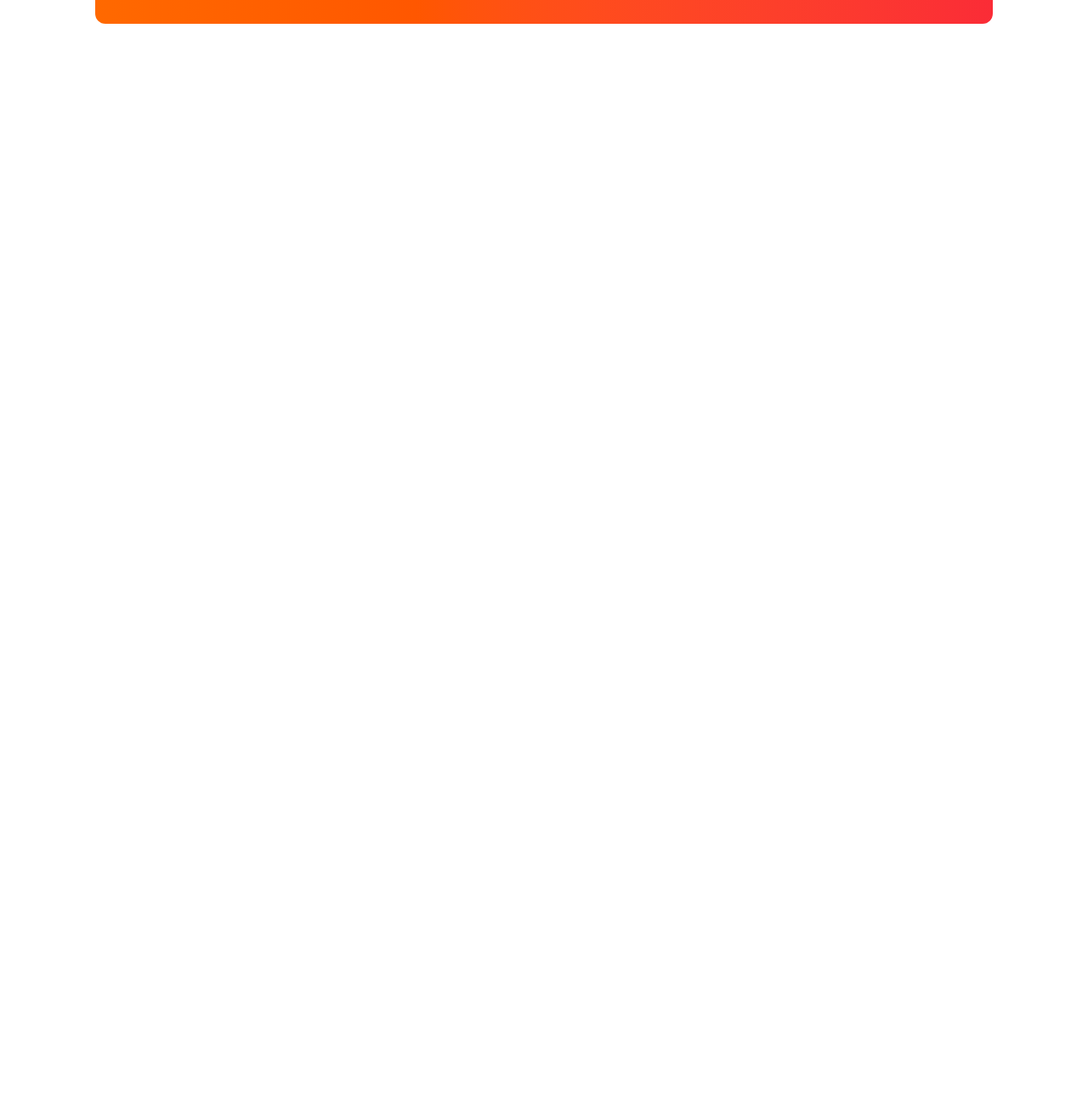
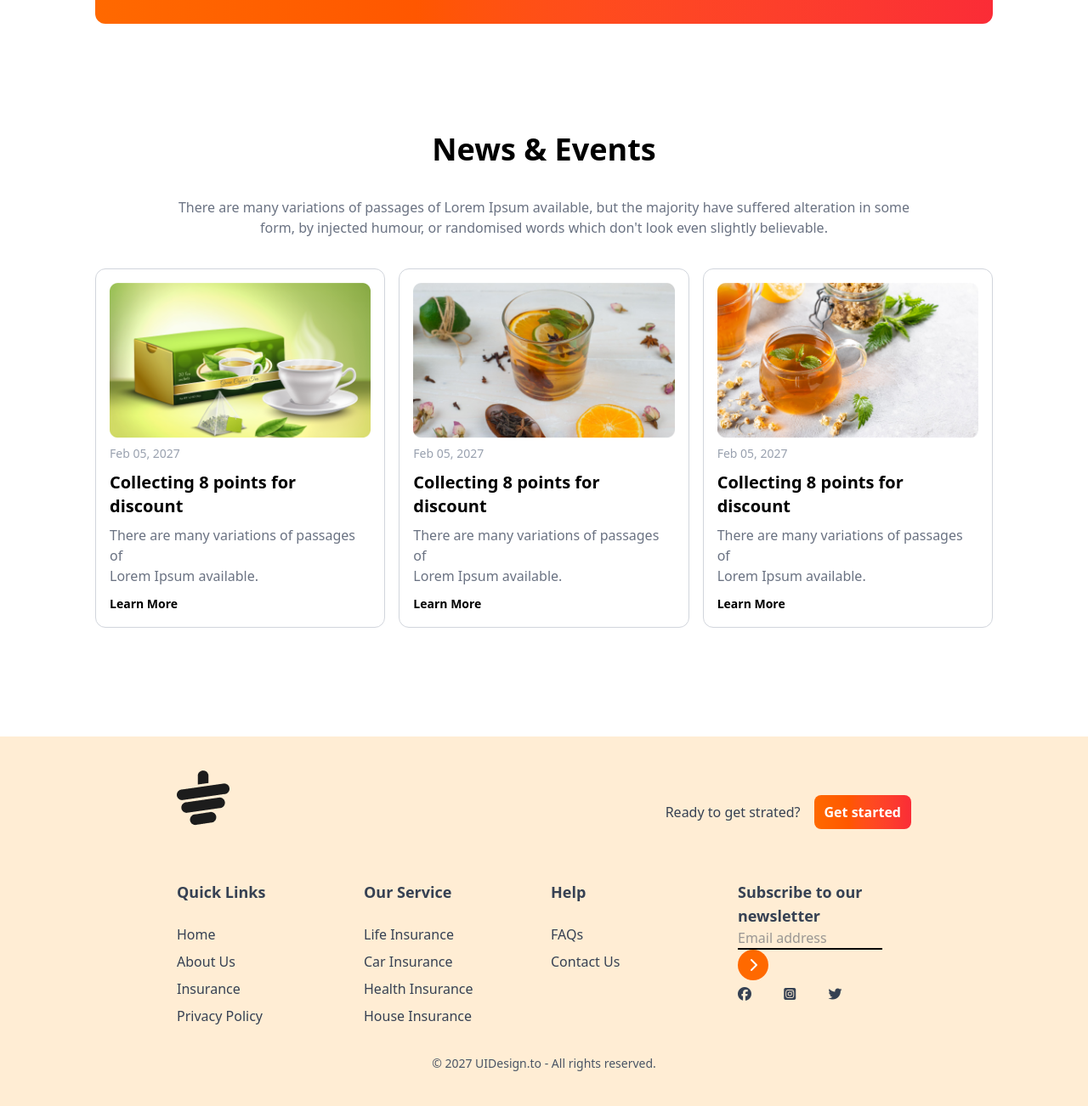
Before and after one commit to bibhu111/tea-house-with-tailwind, a plain HTML site: page index.html in a window 1280 px wide. Shown: the part 2352-3654 px from the top of the page at 85% size. Before the commit the page ends 2476 px from the top, so only its background shows below. Drawn offline with nearby package versions, Linux system fonts and the light colour scheme.

Commit message:
Footer section complete

```diff
--- a/index.html
+++ b/index.html
@@ -190,7 +190,124 @@
             </div>
         </div>
       </section>
+
+      <!-- news and event section -->
+       <div class="my-32">
+        <div class="text-center">
+        <h1 class="text-4xl font-bold ">News & Events</h1>
+       <p class="text-gray-500 my-9">There are many variations of passages of Lorem Ipsum available, but the majority have suffered alteration in some <br>form, by injected humour, or randomised words which don't look even slightly believable. </p>
+       </div>
+       <!-- carts -->
+        <div class="grid grid-cols-1 md:grid-cols-3 gap-4">
+          <div class="border border-gray-300 w-full p-4 rounded-xl">
+            <img class="mb-2" src="images/news-1.png" alt="">
+            <p class="text-sm text-gray-400 mb-2.5">Feb 05, 2027</p>
+            <h1 class="font-bold text-xl">Collecting 8 points for <br>discount</h1>
+            <p class="text-gray-500 text-start my-2">There are many variations of passages of <br>Lorem Ipsum available.</p>
+            <button class="font-semibold text-sm">Learn More</button>
+          </div>
+          <div class="border border-gray-300 w-full p-4 rounded-xl">
+            <img class="mb-2" src="images/news-2.png" alt="">
+            <p class="text-sm text-gray-400 mb-2.5">Feb 05, 2027</p>
+            <h1 class="font-bold text-xl">Collecting 8 points for <br>discount</h1>
+            <p class="text-gray-500 text-start my-2">There are many variations of passages of <br>Lorem Ipsum available.</p>
+            <button class="font-semibold text-sm">Learn More</button>
+          </div>
+          <div class="border border-gray-300 w-full p-4 rounded-xl">
+            <img class="mb-2" src="images/news-3.png" alt="">
+            <p class="text-sm text-gray-400 mb-2.5">Feb 05, 2027</p>
+            <h1 class="font-bold text-xl">Collecting 8 points for <br>discount</h1>
+            <p class="text-gray-500 text-start my-2">There are many variations of passages of <br>Lorem Ipsum available.</p>
+            <button class="font-semibold text-sm">Learn More</button>
+          </div>
+        </div>
+       </div>
   </main>
+  <!-- footer section -->
+        <footer class="bg-orange-100  text-gray-700 py-10 px-4 md:px-16">
+          <div class="w-9/12 mx-auto">
+            <!-- Logo -->
+             <div class="mb-8 flex justify-between">
+              <img class="mb-8" src="images/cup.png" alt="">
+              <div class="flex items-center gap-4">
+                <h4>Ready to get strated?</h4>
+                <button class="bg-linear-to-r from-orange-500 to-red-500 px-3 py-2 rounded-lg text-white font-bold">Get started</button>
+              </div>
+             </div>
+             <!-- Links -->
+              <div class="grid grid-cols-1 md:grid-cols-2 lg:grid-cols-4 gap-4">
+                <!-- first column -->
+                 <div>
+                  <h3 class="font-semibold text-lg ">Quick Links</h3>
+                  <br>
+                  <ul class="space-y-2">
+                    <li>
+                      <a class="hover:text-orange-400" href="#">Home</a>
+                    </li>
+                    <li>
+                      <a class="hover:text-orange-400" href="#">About Us</a>
+                    </li>
+                    <li>
+                      <a class="hover:text-orange-400" href="#">Insurance</a>
+                    </li>
+                    <li>
+                      <a class="hover:text-orange-400" href="#">Privacy Policy</a>
+                    </li>
+                  </ul>
+                 </div>
+                 <!-- Second column -->
+                 <div>
+                  <h3 class="font-semibold text-lg ">Our Service</h3>
+                  <br>
+                  <ul class="space-y-2">
+                    <li>
+                      <a class="hover:text-orange-400" href="#">Life Insurance</a>
+                    </li>
+                    <li>
+                      <a class="hover:text-orange-400" href="#">Car Insurance</a>
+                    </li>
+                    <li>
+                      <a class="hover:text-orange-400" href="#">Health Insurance</a>
+                    </li>
+                    <li>
+                      <a class="hover:text-orange-400" href="#">House Insurance</a>
+                    </li>
+                  </ul>
+                 </div>
+                 <!-- Third Column -->
+                  <div>
+                  <h3 class="font-semibold text-lg ">Help</h3>
+                  <br>
+                  <ul class="space-y-2">
+                    <li>
+                      <a class="hover:text-orange-400" href="#">FAQs</a>
+                    </li>
+                    <li>
+                      <a class="hover:text-orange-400" href="#">Contact Us</a>
+                    </li>
+                  </ul>
+                 </div>
+                 <!-- Fourth  column -->
+                  <div>
+                    <h3 class="font-semibold text-lg ">Subscribe to our <br>newsletter</h3>
+                    <div class="flex flex-col space-y-2">
+                      <div>
+                        <input placeholder="Email address" class="bg-transparent border-b-2 border-black w-4/6 md:w-5/6" type="text">
+                        <div class="w-9 h-9 bg-orange-500 rounded-full text-white inline-flex items-center justify-center"><i class="fa-solid fa-chevron-right"></i></div>
+                        <div class="flex justify-between w-3/5 mt-2 mb-8">
+                          <i class="fa-brands fa-facebook"></i>
+                          <i class="fa-brands fa-square-instagram"></i>
+                          <i class="fa-brands fa-twitter"></i>
+                        </div>
+                      </div>
+                    </div>
+                  </div>
+              </div>
+          </div>
+          <div class="text-center pt-4 mt-4 ">
+                      <p class="text-sm text-gray-600">© 2027 UIDesign.to - All rights reserved.</p>
+                  </div>
+        </footer>
 </body>
 
 </html>
```
